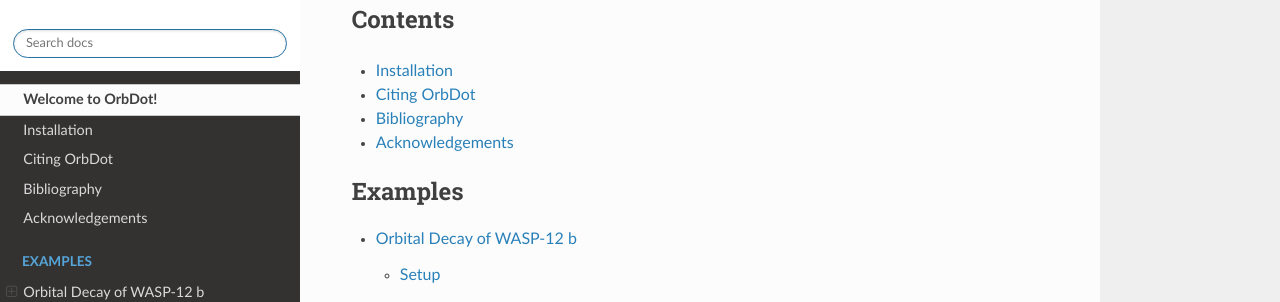
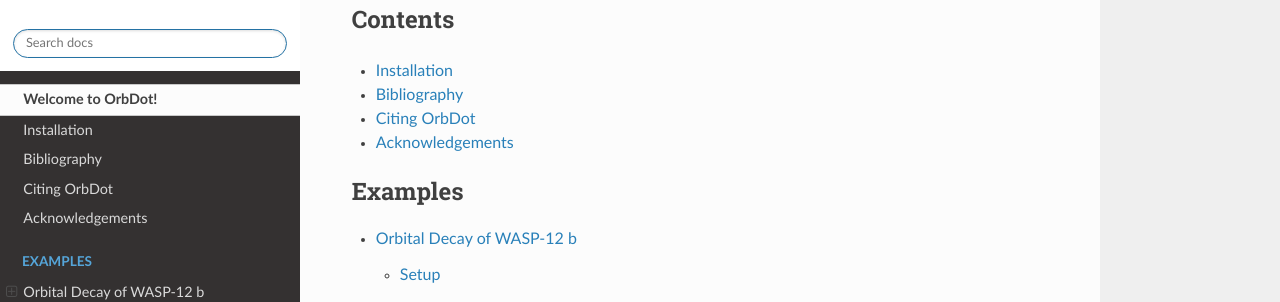
Before and after one commit to simonehagey/orbdot, a Sphinx documentation site: the page built from docs/source/index.rst, in a window 1280 px wide and 900 px high, scrolled down 1390 px. Shown: the part 173-475 px from the top of the window. Built offline with Sphinx 7.4.7 and the Read the Docs theme 3.1.0, drawn with Linux system fonts in a browser that asks for light colours; some of the changed lines change nothing that is shown.

Commit message:
update .bib

```diff
--- a/docs/source/index.rst
+++ b/docs/source/index.rst
@@ -58,8 +58,8 @@
    :titlesonly:
 
    installation
+   bibliography
    citing-orbdot
-   bibliography
    acknowledgements
 
 .. toctree::
--- a/docs/source/references.bib
+++ b/docs/source/references.bib
@@ -2,7 +2,7 @@
 @article{Yee2020,
        author = {{Yee}, Samuel W. and {Winn}, Joshua N. and {Knutson}, Heather A. and {Patra}, Kishore C. and {Vissapragada}, Shreyas and {Zhang}, Michael M. and {Holman}, Matthew J. and {Shporer}, Avi and {Wright}, Jason T.},
         title = "{The Orbit of WASP-12b Is Decaying}",
-      journal = {\apjl},
+      journal = {The Astrophysical Journal},
      keywords = {Hot Jupiters, Exoplanets, Transit photometry, 753, 498, 1709, Astrophysics - Earth and Planetary Astrophysics, Astrophysics - Solar and Stellar Astrophysics},
          year = 2020,
         month = jan,
@@ -11,9 +11,6 @@
           eid = {L5},
         pages = {L5},
           doi = {10.3847/2041-8213/ab5c16},
-archivePrefix = {arXiv},
-       eprint = {1911.09131},
- primaryClass = {astro-ph.EP},
        adsurl = {https://ui.adsabs.harvard.edu/abs/2020ApJ...888L...5Y},
       adsnote = {Provided by the SAO/NASA Astrophysics Data System}
 }
@@ -22,7 +19,6 @@
 	address = {Cambridge},
 	title = {Fundamental {Planetary} {Science}: {Physics}, {Chemistry} and {Habitability}},
 	isbn = {978-1-108-41198-1},
-	url = {https://www.cambridge.org/core/books/fundamental-planetary-science/8FD11659BE64C35A172DF0432D7FCFA4},
 	publisher = {Cambridge University Press},
 	author = {Lissauer, Jack J. and de Pater, Imke},
 	year = {2019},
@@ -32,7 +28,7 @@
 @article{Ragozzine2009,
        author = {{Ragozzine}, Darin and {Wolf}, Aaron S.},
         title = "{Probing the Interiors of very Hot Jupiters Using Transit Light Curves}",
-      journal = {\apj},
+      journal = {The Astrophysical Journal},
      keywords = {planetary systems, Astrophysics},
          year = 2009,
         month = jun,
@@ -40,9 +36,6 @@
        number = {2},
         pages = {1778-1794},
           doi = {10.1088/0004-637X/698/2/1778},
-archivePrefix = {arXiv},
-       eprint = {0807.2856},
- primaryClass = {astro-ph},
        adsurl = {https://ui.adsabs.harvard.edu/abs/2009ApJ...698.1778R},
       adsnote = {Provided by the SAO/NASA Astrophysics Data System}
 }
@@ -51,7 +44,7 @@
 @article{Patra2017,
        author = {{Patra}, Kishore C. and {Winn}, Joshua N. and {Holman}, Matthew J. and {Yu}, Liang and {Deming}, Drake and {Dai}, Fei},
         title = "{The Apparently Decaying Orbit of WASP-12b}",
-      journal = {\aj},
+      journal = {The Astronomical Journal},
          year = 2017,
         month = jul,
        volume = {154},
@@ -59,9 +52,6 @@
           eid = {4},
         pages = {4},
           doi = {10.3847/1538-3881/aa6d75},
-archivePrefix = {arXiv},
-       eprint = {1703.06582},
- primaryClass = {astro-ph.EP},
        adsurl = {https://ui.adsabs.harvard.edu/abs/2017AJ....154....4P},
       adsnote = {Provided by the SAO/NASA Astrophysics Data System}
 }
@@ -69,7 +59,7 @@
 @article{Bouma2020,
        author = {{Bouma}, L.~G. and {Winn}, J.~N. and {Howard}, A.~W. and {Howell}, S.~B. and {Isaacson}, H. and {Knutson}, H. and {Matson}, R.~A.},
         title = "{WASP-4 Is Accelerating toward the Earth}",
-      journal = {\apjl},
+      journal = {The Astrophysical Journal},
      keywords = {Exoplanet tides, Exoplanet dynamics, Radial velocity, Transit timing variation method, 497, 490, 1332, 1710, Astrophysics - Earth and Planetary Astrophysics},
          year = 2020,
         month = apr,
@@ -78,9 +68,6 @@
           eid = {L29},
         pages = {L29},
           doi = {10.3847/2041-8213/ab8563},
-archivePrefix = {arXiv},
-       eprint = {2004.00637},
- primaryClass = {astro-ph.EP},
        adsurl = {https://ui.adsabs.harvard.edu/abs/2020ApJ...893L..29B},
       adsnote = {Provided by the SAO/NASA Astrophysics Data System}
 }
@@ -102,7 +89,7 @@
 @article{Penev2018,
        author = {{Penev}, Kaloyan and {Bouma}, L.~G. and {Winn}, Joshua N. and {Hartman}, Joel D.},
         title = "{Empirical Tidal Dissipation in Exoplanet Hosts From Tidal Spin-up}",
-      journal = {\aj},
+      journal = {The Astronomical Journal},
      keywords = {planet{\textendash}star interactions, planetary systems, stars: rotation, Astrophysics - Solar and Stellar Astrophysics, Astrophysics - Earth and Planetary Astrophysics},
          year = 2018,
         month = apr,
@@ -111,32 +98,30 @@
           eid = {165},
         pages = {165},
           doi = {10.3847/1538-3881/aaaf71},
-archivePrefix = {arXiv},
-       eprint = {1802.05269},
- primaryClass = {astro-ph.SR},
        adsurl = {https://ui.adsabs.harvard.edu/abs/2018AJ....155..165P},
       adsnote = {Provided by the SAO/NASA Astrophysics Data System}
 }
 
 @article{Hagey2022,
-	title = {Evidence of {Long}-term {Period} {Variations} in the {Exoplanet} {Transit} {Database} ({ETD})},
-	volume = {164},
-	issn = {0004-6256},
-	url = {https://go.exlibris.link/fQqlNBDw},
-	doi = {10.3847/1538-3881/ac959a},
-	language = {English},
-	number = {5},
-	journal = {The Astronomical journal},
-	author = {Hagey, Simone R. and Edwards, Billy and Boley, Aaron C.},
-	year = {2022},
-	note = {Place: Ithaca
-Publisher: The American Astronomical Society},
+       author = {{Hagey}, Simone R. and {Edwards}, Billy and {Boley}, Aaron C.},
+        title = "{Evidence of Long-term Period Variations in the Exoplanet Transit Database (ETD)}",
+      journal = {\aj},
+         year = 2022,
+        month = nov,
+       volume = {164},
+       number = {5},
+          eid = {220},
+        pages = {220},
+          doi = {10.3847/1538-3881/ac959a},
+       adsurl = {https://ui.adsabs.harvard.edu/abs/2022AJ....164..220H},
+      adsnote = {Provided by the SAO/NASA Astrophysics Data System}
 }
+
 
 @article{Gimenez1995,
        author = {{Gim{\'e}nez}, A. and {Bastero}, M.},
         title = "{A Revision of the Ephemeris-Curve Equations for Eclipsing Binaries with Apsidal Motion}",
-      journal = {\apss},
+      journal = {Astrophysics and Space Science},
          year = 1995,
         month = apr,
        volume = {226},
@@ -151,11 +136,10 @@
 	title = {Q in the solar system},
 	volume = {5},
 	issn = {0019-1035},
-	url = {https://go.exlibris.link/Y61tVqLC},
 	doi = {10.1016/0019-1035(66)90051-0},
 	language = {English},
 	number = {1},
-	journal = {Icarus (New York, N.Y. 1962)},
+	journal = {Icarus},
 	author = {Goldreich, Peter and Soter, Steven},
 	year = {1966},
 	note = {Publisher: Elsevier Inc},
@@ -165,17 +149,13 @@
 @article{Heyl2007,
        author = {{Heyl}, Jeremy S. and {Gladman}, Brett J.},
         title = "{Using long-term transit timing to detect terrestrial planets}",
-      journal = {\mnras},
-     keywords = {gravitation, celestial mechanics, planetary systems, Astrophysics},
+      journal = {Monthly Notices of the Royal Astronomical Society},
          year = 2007,
         month = jun,
        volume = {377},
        number = {4},
         pages = {1511-1519},
           doi = {10.1111/j.1365-2966.2007.11697.x},
-archivePrefix = {arXiv},
-       eprint = {astro-ph/0610267},
- primaryClass = {astro-ph},
        adsurl = {https://ui.adsabs.harvard.edu/abs/2007MNRAS.377.1511H},
       adsnote = {Provided by the SAO/NASA Astrophysics Data System}
 }
@@ -183,17 +163,13 @@
 @article{Rafikov2009,
        author = {{Rafikov}, Roman R.},
         title = "{Stellar Proper Motion and the Timing of Planetary Transits}",
-      journal = {\apj},
-     keywords = {astrometry, celestial mechanics, eclipses, planetary systems, Astrophysics},
+      journal = {The Astrophysical Journal},
          year = 2009,
         month = aug,
        volume = {700},
        number = {2},
         pages = {965-970},
           doi = {10.1088/0004-637X/700/2/965},
-archivePrefix = {arXiv},
-       eprint = {0807.0008},
- primaryClass = {astro-ph},
        adsurl = {https://ui.adsabs.harvard.edu/abs/2009ApJ...700..965R},
       adsnote = {Provided by the SAO/NASA Astrophysics Data System}
 }
@@ -201,19 +177,19 @@
 @article{Shklovskii1970,
        author = {{Shklovskii}, I.~S.},
         title = "{Possible Causes of the Secular Increase in Pulsar Periods.}",
-      journal = {\sovast},
+      journal = {Soviet Astronomy},
          year = 1970,
         month = feb,
        volume = {13},
         pages = {562},
-       adsurl = {https://ui.adsabs.harvard.edu/abs/1970SvA....13..562S},
+          url = {https://ui.adsabs.harvard.edu/abs/1970SvA....13..562S},
       adsnote = {Provided by the SAO/NASA Astrophysics Data System}
 }
 
 @article{Kipping2011,
        author = {{Kipping}, D.~M. and {Hartman}, J. and {Bakos}, G. {\'A}. and {Torres}, G. and {Latham}, D.~W. and {Bayliss}, D. and {Kiss}, L.~L. and {Sato}, B. and {B{\'e}ky}, B. and {Kov{\'a}cs}, G{\'e}za and {Quinn}, S.~N. and {Buchhave}, L.~A. and {Andersen}, J. and {Marcy}, G.~W. and {Howard}, A.~W. and {Fischer}, D.~A. and {Johnson}, J.~A. and {Noyes}, R.~W. and {Sasselov}, D.~D. and {Stefanik}, R.~P. and {L{\'a}z{\'a}r}, J. and {Papp}, I. and {S{\'a}ri}, P. and {F{\H{u}}r{\'e}sz}, G.},
         title = "{HAT-P-31b,c: A Transiting, Eccentric, Hot Jupiter and a Long-period, Massive Third Body}",
-      journal = {\aj},
+      journal = {The Astronomical Journal},
      keywords = {planetary systems, stars: individual: HAT-P-31 GSC 2099-00908, techniques: photometric, techniques: spectroscopic, Astrophysics - Earth and Planetary Astrophysics},
          year = 2011,
         month = sep,
@@ -222,19 +198,15 @@
           eid = {95},
         pages = {95},
           doi = {10.1088/0004-6256/142/3/95},
-archivePrefix = {arXiv},
-       eprint = {1106.1169},
- primaryClass = {astro-ph.EP},
        adsurl = {https://ui.adsabs.harvard.edu/abs/2011AJ....142...95K},
       adsnote = {Provided by the SAO/NASA Astrophysics Data System}
 }
 
 
-
 @article{Kipping2010,
        author = {{Kipping}, David M.},
         title = "{Investigations of approximate expressions for the transit duration}",
-      journal = {\mnras},
+      journal = {Monthly Notices of the Royal Astronomical Society},
          year = 2010,
         month = sep,
        volume = {407},
@@ -247,7 +219,7 @@
 @article{Feng2015,
        author = {{Feng}, Y. Katherina and {Wright}, Jason T. and {Nelson}, Benjamin and {Wang}, Sharon X. and {Ford}, Eric B. and {Marcy}, Geoffrey W. and {Isaacson}, Howard and {Howard}, Andrew W.},
         title = "{The California Planet Survey IV: A Planet Orbiting the Giant Star HD 145934 and Updates to Seven Systems with Long-period Planets}",
-      journal = {\apj},
+      journal = {The Astrophysical Journal},
          year = 2015,
         month = feb,
        volume = {800},
@@ -255,9 +227,6 @@
           eid = {22},
         pages = {22},
           doi = {10.1088/0004-637X/800/1/22},
-archivePrefix = {arXiv},
-       eprint = {1501.00633},
- primaryClass = {astro-ph.EP},
        adsurl = {https://ui.adsabs.harvard.edu/abs/2015ApJ...800...22F},
       adsnote = {Provided by the SAO/NASA Astrophysics Data System}
 }
@@ -265,8 +234,7 @@
 @article{Torres1999,
        author = {{Torres}, Guillermo},
         title = "{Substellar Companion Masses from Minimal Radial Velocity or Astrometric Information: a Monte Carlo Approach}",
-      journal = {\pasp},
-     keywords = {STARS: LOW-MASS, BROWN DWARFS, METHODS: NUMERICAL, METHODS: STATISTICAL},
+      journal = {The Publications of the Astronomical Society of the Pacific},
          year = 1999,
         month = feb,
        volume = {111},
@@ -280,15 +248,13 @@
 @article{Bonomo2017,
        author = {{Bonomo}, A.~S. and {Desidera}, S. and {Benatti}, S. and {Borsa}, F. and {Crespi}, S. and {Damasso}, M. and {Lanza}, A.~F. and {Sozzetti}, A. and {Lodato}, G. and {Marzari}, F. and {Boccato}, C. and {Claudi}, R.~U. and {Cosentino}, R. and {Covino}, E. and {Gratton}, R. and {Maggio}, A. and {Micela}, G. and {Molinari}, E. and {Pagano}, I. and {Piotto}, G. and {Poretti}, E. and {Smareglia}, R. and {Affer}, L. and {Biazzo}, K. and {Bignamini}, A. and {Esposito}, M. and {Giacobbe}, P. and {H{\'e}brard}, G. and {Malavolta}, L. and {Maldonado}, J. and {Mancini}, L. and {Martinez Fiorenzano}, A. and {Masiero}, S. and {Nascimbeni}, V. and {Pedani}, M. and {Rainer}, M. and {Scandariato}, G.},
         title = "{The GAPS Programme with HARPS-N at TNG . XIV. Investigating giant planet migration history via improved eccentricity and mass determination for 231 transiting planets}",
-      journal = {\aap},
+      journal = {Astronomy & Astrophysics},
 		 year = 2017,
         month = jun,
        volume = {602},
           eid = {A107},
         pages = {A107},
           doi = {10.1051/0004-6361/201629882},
-       eprint = {1704.00373},
- primaryClass = {astro-ph.EP},
        adsurl = {https://ui.adsabs.harvard.edu/abs/2017A&A...602A.107B},
       adsnote = {Provided by the SAO/NASA Astrophysics Data System}
 }
@@ -296,7 +262,7 @@
 @article{Knutson2014,
        author = {{Knutson}, Heather A. and {Fulton}, Benjamin J. and {Montet}, Benjamin T. and {Kao}, Melodie and {Ngo}, Henry and {Howard}, Andrew W. and {Crepp}, Justin R. and {Hinkley}, Sasha and {Bakos}, Gaspar {\'A}. and {Batygin}, Konstantin and {Johnson}, John Asher and {Morton}, Timothy D. and {Muirhead}, Philip S.},
         title = "{Friends of Hot Jupiters. I. A Radial Velocity Search for Massive, Long-period Companions to Close-in Gas Giant Planets}",
-      journal = {\apj},
+      journal = {The Astrophysical Journal},
 		 year = 2014,
         month = apr,
        volume = {785},
@@ -304,7 +270,6 @@
           eid = {126},
         pages = {126},
           doi = {10.1088/0004-637X/785/2/126},
-       eprint = {1312.2954},
        adsurl = {https://ui.adsabs.harvard.edu/abs/2014ApJ...785..126K},
       adsnote = {Provided by the SAO/NASA Astrophysics Data System}
 }
@@ -312,7 +277,7 @@
 @article{Leconte2010,
        author = {{Leconte}, J. and {Chabrier}, G. and {Baraffe}, I. and {Levrard}, B.},
         title = "{Is tidal heating sufficient to explain bloated exoplanets? Consistent calculations accounting for finite initial eccentricity}",
-      journal = {\aap},
+      journal = {Astronomy & Astrophysics},
      keywords = {brown dwarfs, planet-star interactions, planets and satellites: dynamical evolution and stability, planets and satellites: general, Astrophysics - Earth and Planetary Astrophysics},
          year = 2010,
         month = jun,
@@ -320,9 +285,6 @@
           eid = {A64},
         pages = {A64},
           doi = {10.1051/0004-6361/201014337},
-archivePrefix = {arXiv},
-       eprint = {1004.0463},
- primaryClass = {astro-ph.EP},
        adsurl = {https://ui.adsabs.harvard.edu/abs/2010A&A...516A..64L},
       adsnote = {Provided by the SAO/NASA Astrophysics Data System}
 }
@@ -344,7 +306,7 @@
 @article{Levrard2007,
        author = {{Levrard}, B. and {Correia}, A.~C.~M. and {Chabrier}, G. and {Baraffe}, I. and {Selsis}, F. and {Laskar}, J.},
         title = "{Tidal dissipation within hot Jupiters: a new appraisal}",
-      journal = {\aap},
+      journal = {Astronomy & Astrophysics},
      keywords = {planets and satellites: formation, celestial mechanics, gravitation, Astrophysics},
          year = 2007,
         month = jan,
@@ -352,9 +314,6 @@
        number = {1},
         pages = {L5-L8},
           doi = {10.1051/0004-6361:20066487},
-archivePrefix = {arXiv},
-       eprint = {astro-ph/0612044},
- primaryClass = {astro-ph},
        adsurl = {https://ui.adsabs.harvard.edu/abs/2007A&A...462L...5L},
       adsnote = {Provided by the SAO/NASA Astrophysics Data System}
 }
@@ -370,7 +329,7 @@
 @article{Hut1981,
        author = {{Hut}, P.},
         title = "{Tidal evolution in close binary systems.}",
-      journal = {\aap},
+      journal = {Astronomy & Astrophysics},
      keywords = {Binary Stars, Celestial Mechanics, Stellar Evolution, Stellar Models, Tides, Two Body Problem, Angular Momentum, Companion Stars, Conservation Laws, Energy Dissipation, Equilibrium Equations, Gravitational Effects, Perturbation Theory, Stellar Rotation, Synchronism, X Ray Stars, Astrophysics},
          year = 1981,
         month = jun,
```
